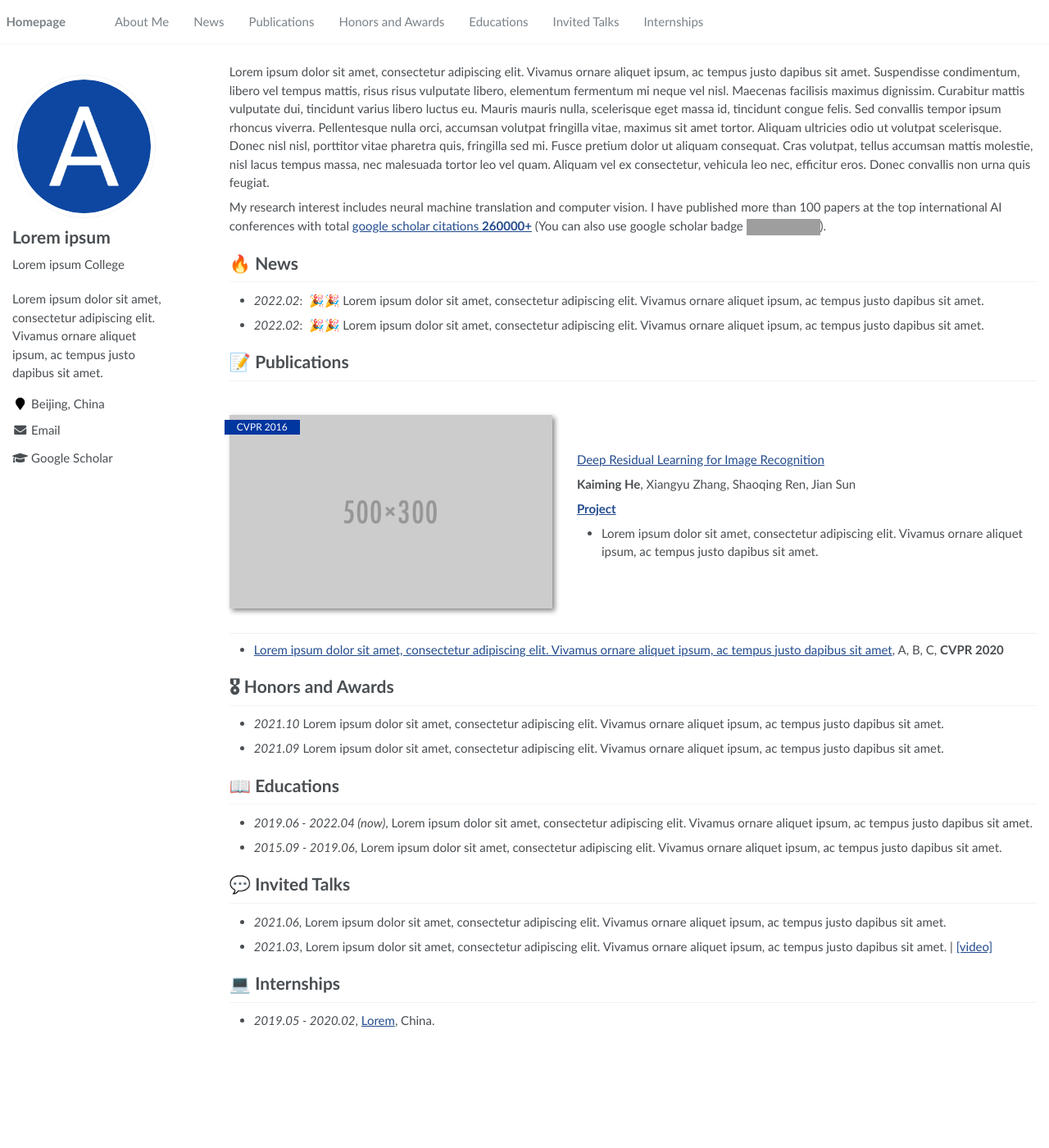
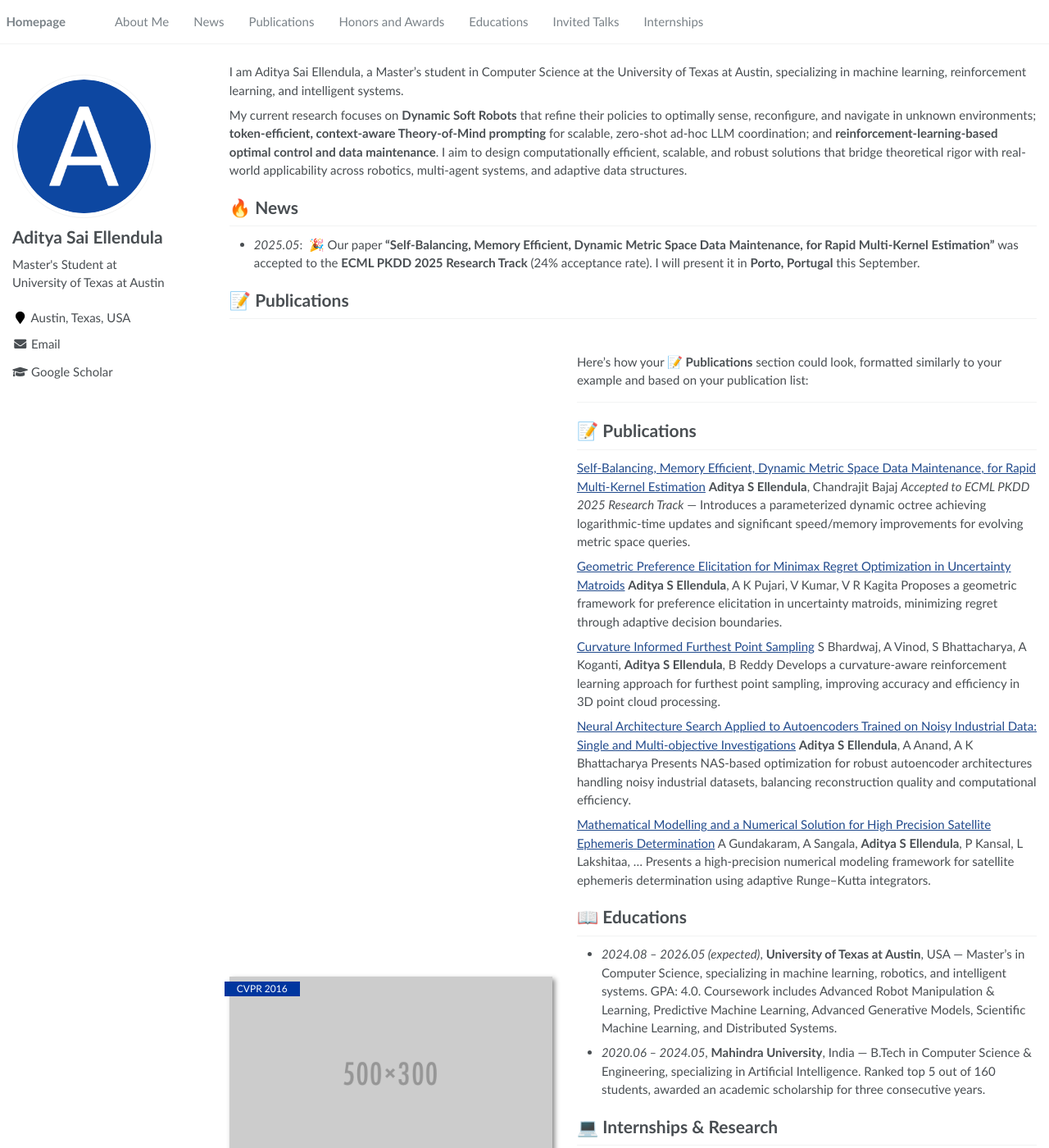
Before and after one commit to SetasAditya/SetasAditya.github.io, a Jekyll site: the page built from _pages/about.md, in a window 1280 px wide and 1400 px high. Shown: the whole window at 82% size. Built offline with Jekyll 4.4.1, drawn with Linux system fonts in a browser that asks for light colours; some of the changed text lies outside the part shown; grey boxes are pictures that could not be loaded.

Commit message:
Set Up updated

```diff
--- a/_config.yml
+++ b/_config.yml
@@ -6,9 +6,9 @@
 # `jekyll serve`. If you change this file, please restart the server process.
 
 # Site Settings
-title                    : "Lorem ipsum"
-description              : "Lorem ipsum dolor sit amet, consectetur adipiscing elit. Vivamus ornare aliquet ipsum, ac tempus justo dapibus sit amet. "
-repository               : "RayeRen/acad-homepage.github.io"
+title                    : "Aditya Sai Ellendula"
+description              :
+repository               : "SetasAditya/SetasAditya.github.io"
 google_scholar_stats_use_cdn : true
 
 # google analytics
@@ -21,14 +21,14 @@ baidu_site_verification  :  # get baidu_site_verification from https://ziyuan.ba
 
 # Site Author
 author:
-  name             : "Lorem ipsum"
+  name             : "Aditya Sai Ellendula"
   avatar           : "images/android-chrome-512x512.png"
-  bio              : "Lorem ipsum College"
-  location         : "Beijing, China"
+  bio              : "Master's Student at University of Texas at Austin"
+  location         : "Austin, Texas, USA"
   employer         :
   pubmed           :
-  googlescholar    : "https://scholar.google.com/citations?user=YOUR_GOOGLE_SCHOLAR_ID"
-  email            : "Lorem@ipsum.com"
+  googlescholar    : "https://scholar.google.com/citations?user=rPH5C1wAAAAJ&hl=en"
+  email            : "adityase@utexas.edu"
   researchgate     :  # e.g., "https://www.researchgate.net/profile/yourprofile"
   uri              :
   bitbucket        :
--- a/_pages/about.md
+++ b/_pages/about.md
@@ -17,42 +17,67 @@ redirect_from:
 
 <span class='anchor' id='about-me'></span>
 
-Lorem ipsum dolor sit amet, consectetur adipiscing elit. Vivamus ornare aliquet ipsum, ac tempus justo dapibus sit amet. Suspendisse condimentum, libero vel tempus mattis, risus risus vulputate libero, elementum fermentum mi neque vel nisl. Maecenas facilisis maximus dignissim. Curabitur mattis vulputate dui, tincidunt varius libero luctus eu. Mauris mauris nulla, scelerisque eget massa id, tincidunt congue felis. Sed convallis tempor ipsum rhoncus viverra. Pellentesque nulla orci, accumsan volutpat fringilla vitae, maximus sit amet tortor. Aliquam ultricies odio ut volutpat scelerisque. Donec nisl nisl, porttitor vitae pharetra quis, fringilla sed mi. Fusce pretium dolor ut aliquam consequat. Cras volutpat, tellus accumsan mattis molestie, nisl lacus tempus massa, nec malesuada tortor leo vel quam. Aliquam vel ex consectetur, vehicula leo nec, efficitur eros. Donec convallis non urna quis feugiat.
 
-My research interest includes neural machine translation and computer vision. I have published more than 100 papers at the top international AI conferences with total <a href='https://scholar.google.com/citations?user=DhtAFkwAAAAJ'>google scholar citations <strong><span id='total_cit'>260000+</span></strong></a> (You can also use google scholar badge <a href='https://scholar.google.com/citations?user=DhtAFkwAAAAJ'><img src="https://img.shields.io/endpoint?url={{ url | url_encode }}&logo=Google%20Scholar&labelColor=f6f6f6&color=9cf&style=flat&label=citations"></a>).
+I am Aditya Sai Ellendula, a Master’s student in Computer Science at the University of Texas at Austin, specializing in machine learning, reinforcement learning, and intelligent systems.
 
+My current research focuses on **Dynamic Soft Robots** that refine their policies to optimally sense, reconfigure, and navigate in unknown environments; **token-efficient, context-aware Theory-of-Mind prompting** for scalable, zero-shot ad-hoc LLM coordination; and **reinforcement-learning-based optimal control and data maintenance**. I aim to design computationally efficient, scalable, and robust solutions that bridge theoretical rigor with real-world applicability across robotics, multi-agent systems, and adaptive data structures.
 
 # 🔥 News
-- *2022.02*: &nbsp;🎉🎉 Lorem ipsum dolor sit amet, consectetur adipiscing elit. Vivamus ornare aliquet ipsum, ac tempus justo dapibus sit amet.
-- *2022.02*: &nbsp;🎉🎉 Lorem ipsum dolor sit amet, consectetur adipiscing elit. Vivamus ornare aliquet ipsum, ac tempus justo dapibus sit amet.
+
+- *2025.05*:  🎉 Our paper **"Self-Balancing, Memory Efficient, Dynamic Metric Space Data Maintenance, for Rapid Multi-Kernel Estimation"** was accepted to the **ECML PKDD 2025 Research Track** (24% acceptance rate). I will present it in **Porto, Portugal** this September.
 
 # 📝 Publications
 
 <div class='paper-box'><div class='paper-box-image'><div><div class="badge">CVPR 2016</div><img src='images/500x300.png' alt="sym" width="100%"></div></div>
 <div class='paper-box-text' markdown="1">
 
-[Deep Residual Learning for Image Recognition](https://openaccess.thecvf.com/content_cvpr_2016/papers/He_Deep_Residual_Learning_CVPR_2016_paper.pdf)
+Here’s how your **📝 Publications** section could look, formatted similarly to your example and based on your publication list:
 
-**Kaiming He**, Xiangyu Zhang, Shaoqing Ren, Jian Sun
+---
 
-[**Project**](https://scholar.google.com/citations?view_op=view_citation&hl=zh-CN&user=DhtAFkwAAAAJ&citation_for_view=DhtAFkwAAAAJ:ALROH1vI_8AC) <strong><span class='show_paper_citations' data='DhtAFkwAAAAJ:ALROH1vI_8AC'></span></strong>
-- Lorem ipsum dolor sit amet, consectetur adipiscing elit. Vivamus ornare aliquet ipsum, ac tempus justo dapibus sit amet.
+# 📝 Publications
+
+<!-- <div class='paper-box'>
+<div class='paper-box-image'>
+<div><div class="badge">ECML PKDD 2025</div><img src='images/dynamic_metric_space.png' alt="sym" width="100%"></div>
 </div>
-</div>
+<div class='paper-box-text' markdown="1"> -->
 
-- [Lorem ipsum dolor sit amet, consectetur adipiscing elit. Vivamus ornare aliquet ipsum, ac tempus justo dapibus sit amet](https://github.com), A, B, C, **CVPR 2020**
+[Self-Balancing, Memory Efficient, Dynamic Metric Space Data Maintenance, for Rapid Multi-Kernel Estimation](https://arxiv.org/abs/2504.18003)
+**Aditya S Ellendula**, Chandrajit Bajaj
+*Accepted to ECML PKDD 2025 Research Track* — Introduces a parameterized dynamic octree achieving logarithmic-time updates and significant speed/memory improvements for evolving metric space queries.
+
+[Geometric Preference Elicitation for Minimax Regret Optimization in Uncertainty Matroids](https://arxiv.org/abs/2503.18668)
+**Aditya S Ellendula**, A K Pujari, V Kumar, V R Kagita
+Proposes a geometric framework for preference elicitation in uncertainty matroids, minimizing regret through adaptive decision boundaries.
+
+[Curvature Informed Furthest Point Sampling](https://arxiv.org/abs/2411.16995)
+S Bhardwaj, A Vinod, S Bhattacharya, A Koganti, **Aditya S Ellendula**, B Reddy
+Develops a curvature-aware reinforcement learning approach for furthest point sampling, improving accuracy and efficiency in 3D point cloud processing.
+
+[Neural Architecture Search Applied to Autoencoders Trained on Noisy Industrial Data: Single and Multi-objective Investigations](https://ieeexplore.ieee.org/abstract/document/10704171)
+**Aditya S Ellendula**, A Anand, A K Bhattacharya
+Presents NAS-based optimization for robust autoencoder architectures handling noisy industrial datasets, balancing reconstruction quality and computational efficiency.
+
+[Mathematical Modelling and a Numerical Solution for High Precision Satellite Ephemeris Determination](https://arxiv.org/abs/2311.15028)
+A Gundakaram, A Sangala, **Aditya S Ellendula**, P Kansal, L Lakshitaa, …
+Presents a high-precision numerical modeling framework for satellite ephemeris determination using adaptive Runge–Kutta integrators.
+
+# 📖 Educations
+
+* *2024.08 – 2026.05 (expected)*, **University of Texas at Austin**, USA — Master’s in Computer Science, specializing in machine learning, robotics, and intelligent systems. GPA: 4.0. Coursework includes Advanced Robot Manipulation & Learning, Predictive Machine Learning, Advanced Generative Models, Scientific Machine Learning, and Distributed Systems.
+* *2020.06 – 2024.05*, **Mahindra University**, India — B.Tech in Computer Science & Engineering, specializing in Artificial Intelligence. Ranked top 5 out of 160 students, awarded an academic scholarship for three consecutive years.
+
+# 💻 Internships & Research
+
+* *2023.08 – Present*, **Student Researcher**, [University of Texas at Austin](https://www.cs.utexas.edu/), USA — Developed a parameterized dynamic octree for efficient neighborhood maintenance in evolving metric spaces. Achieved up to 14.3× faster neighborhood construction and significant acceleration in SVGD, KNN updates, RAG retrieval, and optimal transport flows while reducing memory usage by over 10%.
+* *2022.12 – 2023.02*, **Winter Intern**, Indian Statistical Institute, Kolkata, India — Studied single and multi-objective optimization variations of the Vehicle Routing Problem (VRP), producing a generalized solution approach under Prof. Ashish Ghosh.
+* *2022.06 – 2022.07*, **Deep Learning Intern**, Hewlett Packard Enterprise, Singapore — Built a breast tumor detection pipeline achieving 94% accuracy, integrating CNN-based detection and histopathological analysis. Deployed system on Microsoft Azure for real-time use.
+* *2022.06 – 2022.07*, **Academic Intern**, National University of Singapore — Studied Big Data Analysis via Deep Learning. Led a team project ranked in the top 5 of 60 presentations.
+* *2021.10 – 2022.05*, **Project Technical Lead**, Indian Space Research Organization — Led an 8-member team to develop adaptive GPU-based Runge–Kutta integrators for high-precision satellite orbit prediction, achieving 100× improved accuracy. Presented results at the 9th International Conference on Satellite and Space Missions, Toronto.
 
 # 🎖 Honors and Awards
-- *2021.10* Lorem ipsum dolor sit amet, consectetur adipiscing elit. Vivamus ornare aliquet ipsum, ac tempus justo dapibus sit amet.
-- *2021.09* Lorem ipsum dolor sit amet, consectetur adipiscing elit. Vivamus ornare aliquet ipsum, ac tempus justo dapibus sit amet.
 
-# 📖 Educations
-- *2019.06 - 2022.04 (now)*, Lorem ipsum dolor sit amet, consectetur adipiscing elit. Vivamus ornare aliquet ipsum, ac tempus justo dapibus sit amet.
-- *2015.09 - 2019.06*, Lorem ipsum dolor sit amet, consectetur adipiscing elit. Vivamus ornare aliquet ipsum, ac tempus justo dapibus sit amet.
-
-# 💬 Invited Talks
-- *2021.06*, Lorem ipsum dolor sit amet, consectetur adipiscing elit. Vivamus ornare aliquet ipsum, ac tempus justo dapibus sit amet.
-- *2021.03*, Lorem ipsum dolor sit amet, consectetur adipiscing elit. Vivamus ornare aliquet ipsum, ac tempus justo dapibus sit amet.  \| [\[video\]](https://github.com/)
-
-# 💻 Internships
-- *2019.05 - 2020.02*, [Lorem](https://github.com/), China.
+* **Academic Excellence Scholarship** — Awarded for three consecutive years at Mahindra University for ranking in the top 4/160 students.
+* **NVIDIA-NLP Student Ambassador** — Selected as one of only 12 ambassadors in India; organized a month-long NVIDIA hackathon with participation from 20+ universities.
+* **SAUVC 2022 Shortlist** — Part of Mahindra University’s Autonomous Underwater Vehicle (AUV) Vision Team shortlisted for the Singapore AUV Challenge 2022.
```
